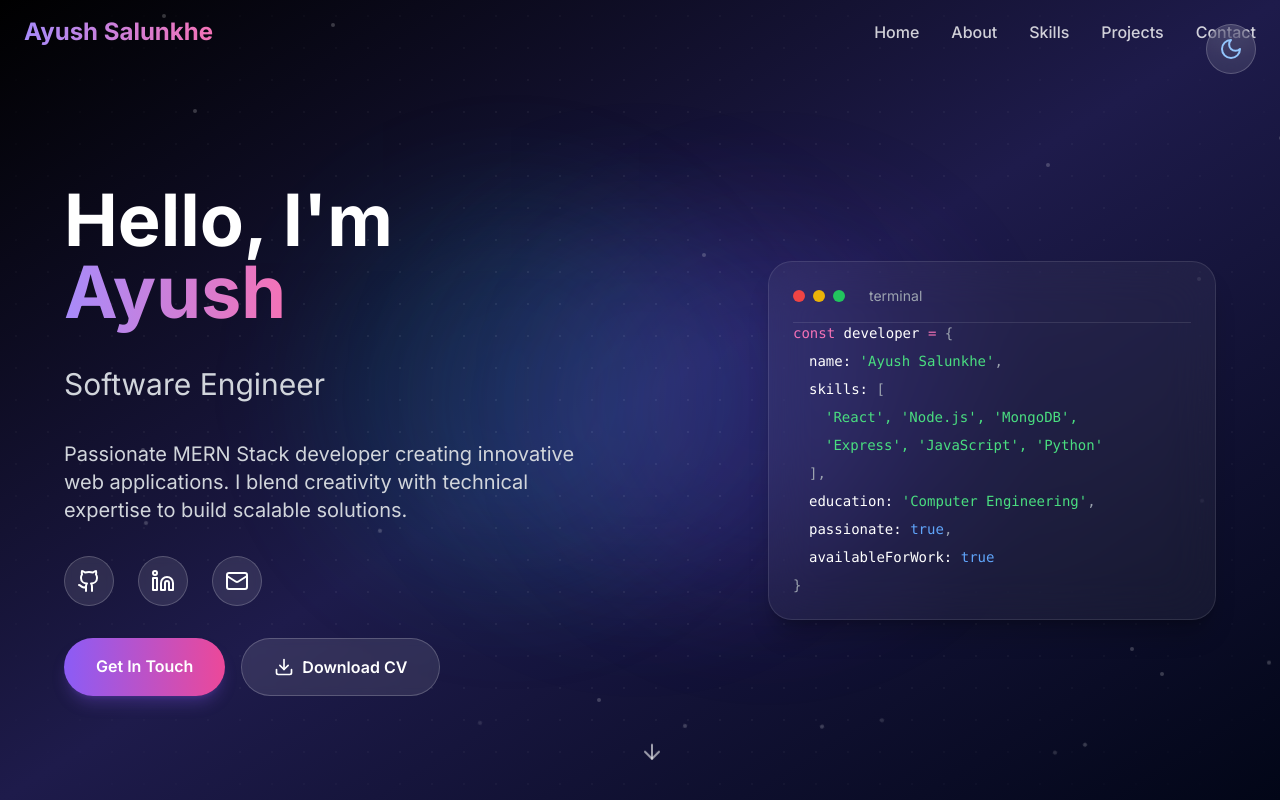
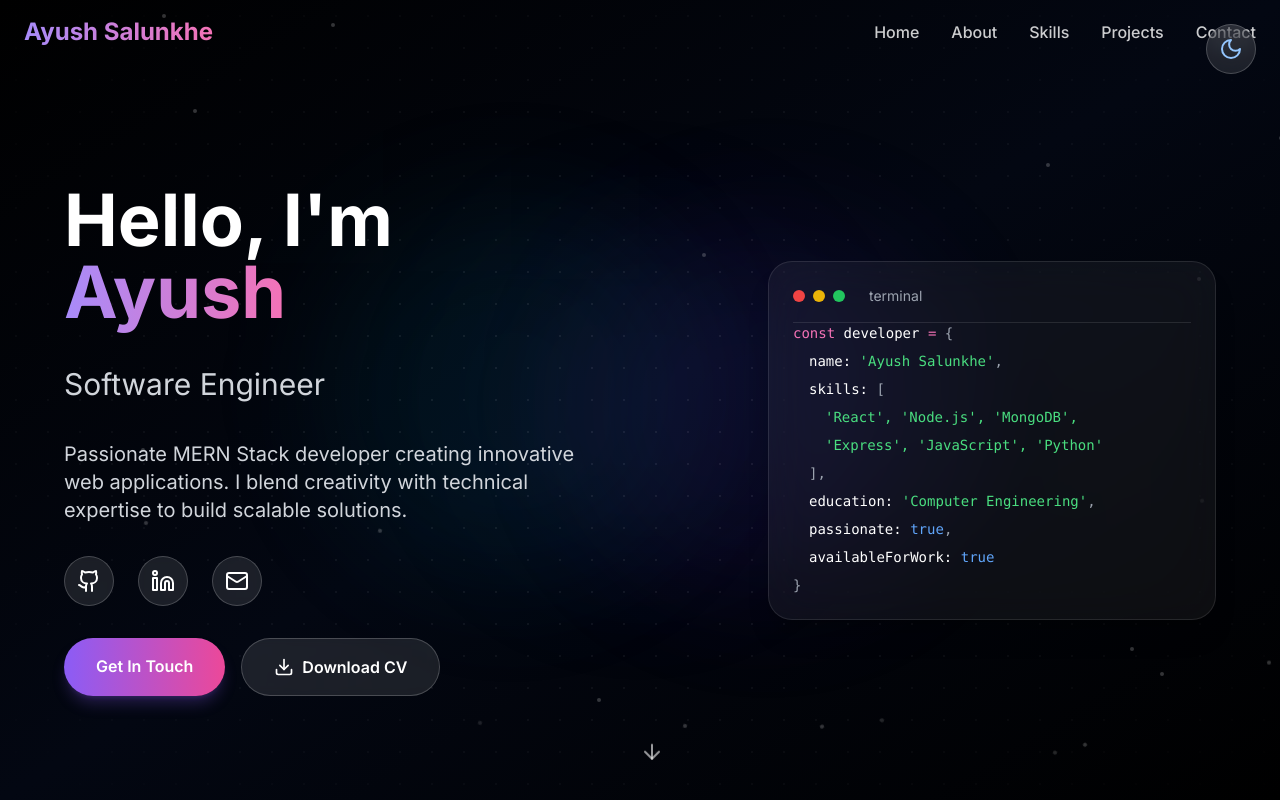
Before and after one commit to ayushsalunkhe/portfolio-v2, a React (Vite) app: page / in a window 1280 px wide. Shown: the top 800 px of the page. Built offline with nearby package versions, Linux system fonts and the light colour scheme.

Commit message:
Update AnimatedBackground.tsx

```diff
--- a/src/react-app/components/AnimatedBackground.tsx
+++ b/src/react-app/components/AnimatedBackground.tsx
@@ -3,10 +3,9 @@ export default function DualThemeAnimatedBackground() {
     <div className="fixed inset-0 -z-50 overflow-hidden">
       {/* =================================================================
           LAYER 1: Main Gradient
-          - Light Mode: The original soft blue gradient (UNCHANGED).
-          - Dark Mode: NEW "Midnight Fuel" gradient.
+          - Dark Mode: Now an even darker, more subtle black-to-gray gradient.
       ================================================================= */}
-      <div className="absolute inset-0 bg-gradient-to-br from-gray-50 via-blue-50 to-indigo-100 dark:from-black dark:via-indigo-950 dark:to-slate-950" />
+      <div className="absolute inset-0 bg-gradient-to-br from-gray-50 via-blue-50 to-indigo-100 dark:from-black dark:via-gray-950 dark:to-black" />
 
       {/* =================================================================
           LAYER 2: Dot Grid (Conditional)
@@ -32,15 +31,16 @@ export default function DualThemeAnimatedBackground() {
       />
 
       {/* =================================================================
-          LAYER 3: Animated Orbs with Light/Dark Variants
-          - No changes here.
+          LAYER 3: Animated Orbs (Dimmed)
+          - All orbs have reduced opacity and use darker color shades for a
+            more subtle effect, especially on mobile. The middle orb is now the dimmest.
       ================================================================= */}
-      <div className="absolute top-1/4 left-1/4 w-96 h-96 bg-gradient-to-r from-violet-400/20 to-purple-400/20 dark:from-cyan-500/20 dark:to-teal-500/20 rounded-full blur-3xl animate-pulse" />
-      <div className="absolute bottom-1/4 right-1/4 w-96 h-96 bg-gradient-to-r from-pink-400/20 to-rose-400/20 dark:from-purple-600/20 dark:to-indigo-600/20 rounded-full blur-3xl animate-pulse" style={{ animationDelay: '2s' }}/>
-      <div className="absolute top-1/2 left-1/2 -translate-x-1/2 -translate-y-1/2 w-96 h-96 bg-gradient-to-r from-blue-400/15 to-cyan-400/15 dark:from-indigo-500/20 dark:to-blue-500/20 rounded-full blur-3xl animate-pulse" style={{ animationDelay: '4s' }}/>
+      <div className="absolute top-1/4 left-1/4 w-96 h-96 bg-gradient-to-r from-violet-400/20 to-purple-400/20 dark:from-cyan-600/15 dark:to-teal-600/15 rounded-full blur-3xl animate-pulse" />
+      <div className="absolute bottom-1/4 right-1/4 w-96 h-96 bg-gradient-to-r from-pink-400/20 to-rose-400/20 dark:from-purple-700/15 dark:to-indigo-700/15 rounded-full blur-3xl animate-pulse" style={{ animationDelay: '2s' }}/>
+      <div className="absolute top-1/2 left-1/2 -translate-x-1/2 -translate-y-1/2 w-96 h-96 bg-gradient-to-r from-blue-400/15 to-cyan-400/15 dark:from-indigo-800/10 dark:to-blue-800/10 rounded-full blur-3xl animate-pulse" style={{ animationDelay: '4s' }}/>
 
       {/* =================================================================
-          LAYER 4: Floating Particles (Restored)
+          LAYER 4: Floating Particles
           - No changes here.
       ================================================================= */}
       <div className="absolute inset-0">
```
